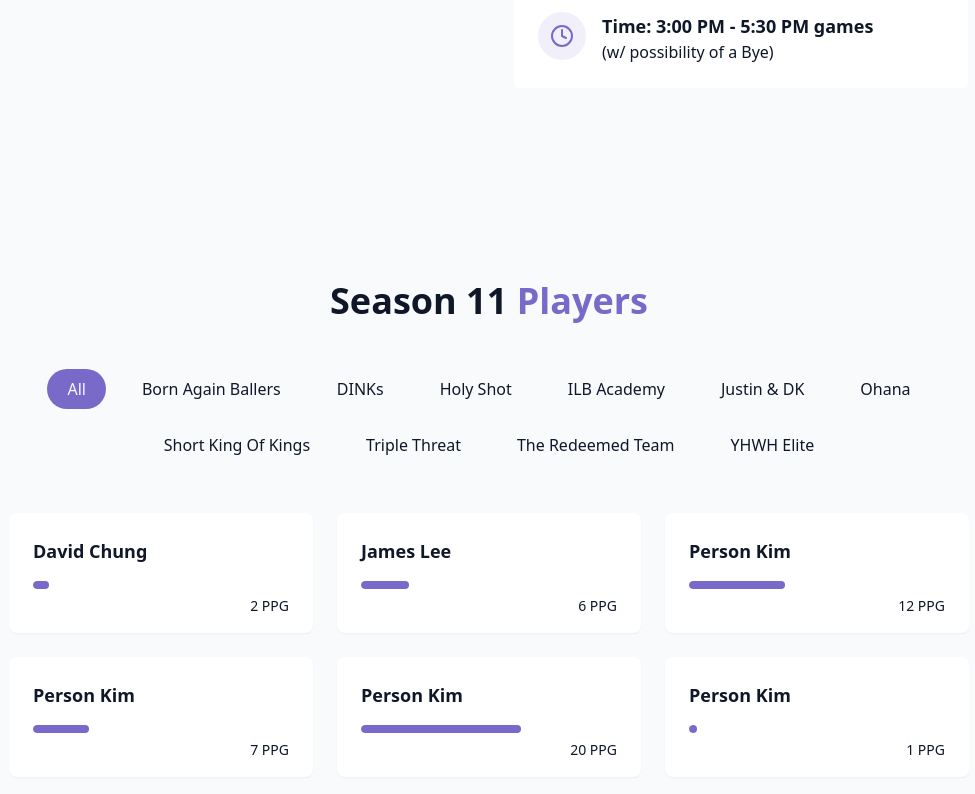
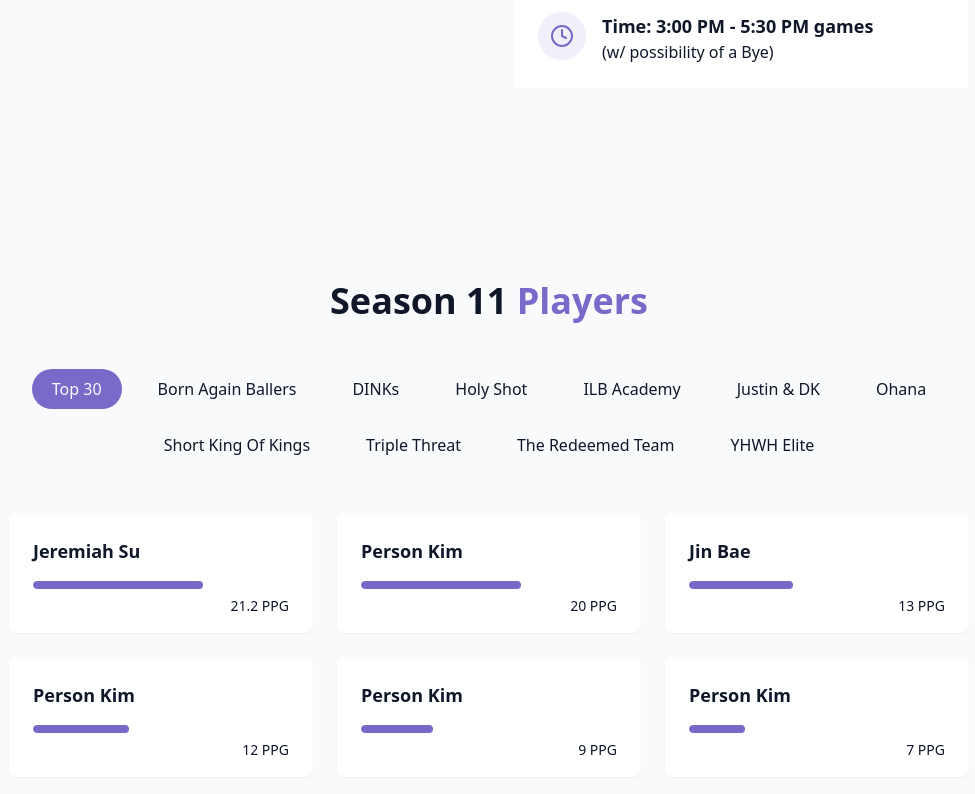
Before and after one commit to DevDave0/tapla-ball11, a React (Vite) app: page / in a window 1280 px wide. Shown: the part 1968-2762 px from the top of the page, without its empty margins (151-1126 px from the left). Built offline with nearby package versions, Linux system fonts and the light colour scheme; what ag-grid-community would draw is missing.

Commit message:
add glow on player name

```diff
--- a/src/components/RosterSection.jsx
+++ b/src/components/RosterSection.jsx
@@ -68,7 +68,7 @@ const roster = [
 ];
 
 const teams = [
-    "all",
+    "Top 30",
     "Born Again Ballers",
     "DINKs",
     "Holy Shot",
@@ -83,9 +83,15 @@ const teams = [
 
 export const RosterSection = () => {
 
-    const [activeTeam, setActiveTeam] = useState("all");
+    const [activeTeam, setActiveTeam] = useState("Top 30");
 
-    const filteredPlayers = roster.filter((team) => activeTeam === "all" || team.teamName === activeTeam);
+    const top30 = roster
+        .sort((a, b) => b.PPG - a.PPG) // 🔽 Sort descending by PPG
+        .slice(0, 30);
+
+    const filteredPlayers = top30.filter(
+        (player) => activeTeam === "Top 30" || player.teamName === activeTeam
+    );
 
     return (
     <section id="roster" className="py-24 px-4 relative bg-secondary/30">
@@ -112,9 +118,11 @@ export const RosterSection = () => {
 
             {/* List of players */}
 
-            <div className="grid grid-cols-1 sm:grid-cols-2 lg:grid-cols-3 gap-6 overflow-auto h-180">
+            <div className="grid grid-cols-1 sm:grid-cols-2 lg:grid-cols-3 gap-6 ">
                 {filteredPlayers.map((team, key) => (
-                    <div key={key} className="bg-card p-6 rounded-lg shadow-xs card-hover h-30  ">
+                    <div className="relative group">
+                        <div className="absolute -inset-0.5 bg-gradient-to-r from-pink-600 to-purple-600 rounded-lg blur opacity-0 group-hover:opacity-100 transition duration-1000 group-hover:duration-200 tilt"></div>
+                        <div key={key} className="relative bg-card p-6 rounded-lg shadow-xs card-hover h-30  ">
                             <div className="text-left mb-4">
                                 <h3 className="font-semibold text-lg">
                                     {team.name}
@@ -131,6 +139,7 @@ export const RosterSection = () => {
                                 <span className="text-sm text-muted-foreground">{team.PPG} PPG</span>
                             </div>
                         </div>
+                    </div>
                 ))}
             </div>
         </div>
--- a/src/index.css
+++ b/src/index.css
@@ -1,4 +1,21 @@
 @import "tailwindcss";
+
+@keyframes tilt {
+  0%, 50%, 100% {
+    transform: rotate(0deg);
+  }
+  25% {
+    transform: rotate(1deg);
+  }
+  75% {
+    transform: rotate(-1deg);
+  }
+}
+
+.tilt {
+  animation: tilt 10s infinite linear;
+}
+
 
 @theme {
   --color-border: hsl(var(--border));
@@ -18,6 +35,7 @@
   --animate-fade-in-delay-3: fade-in 0.7s ease-out 0.6s forwards;
   --animate-fade-in-delay-4: fade-in 0.7s ease-out 0.8s forwards;
   --animate-meteor: meteor 5s linear infinite;
+
 
   @keyframes float {
     0%,
```
Lines whose indentation alone changed are shown as unchanged.
